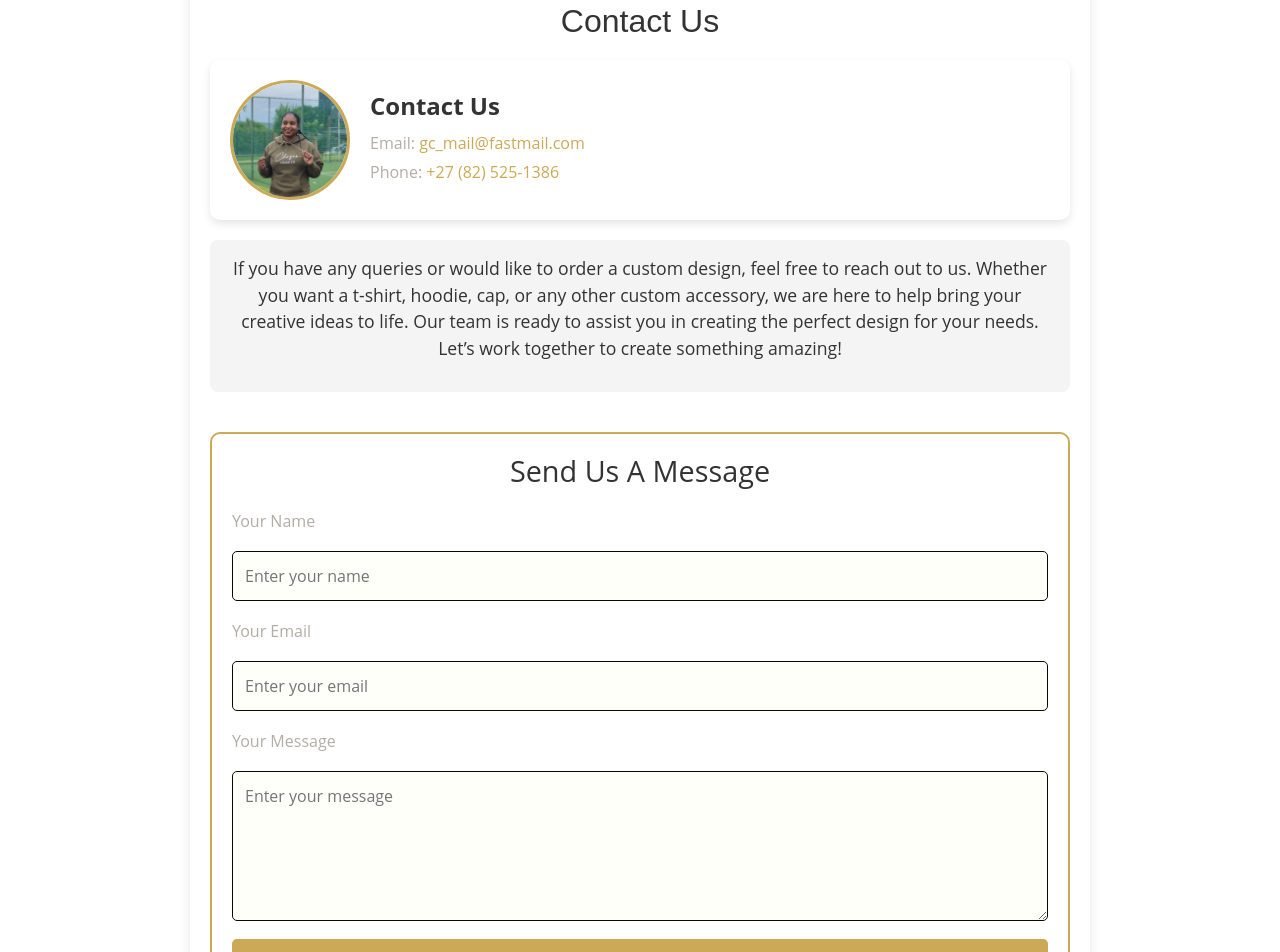
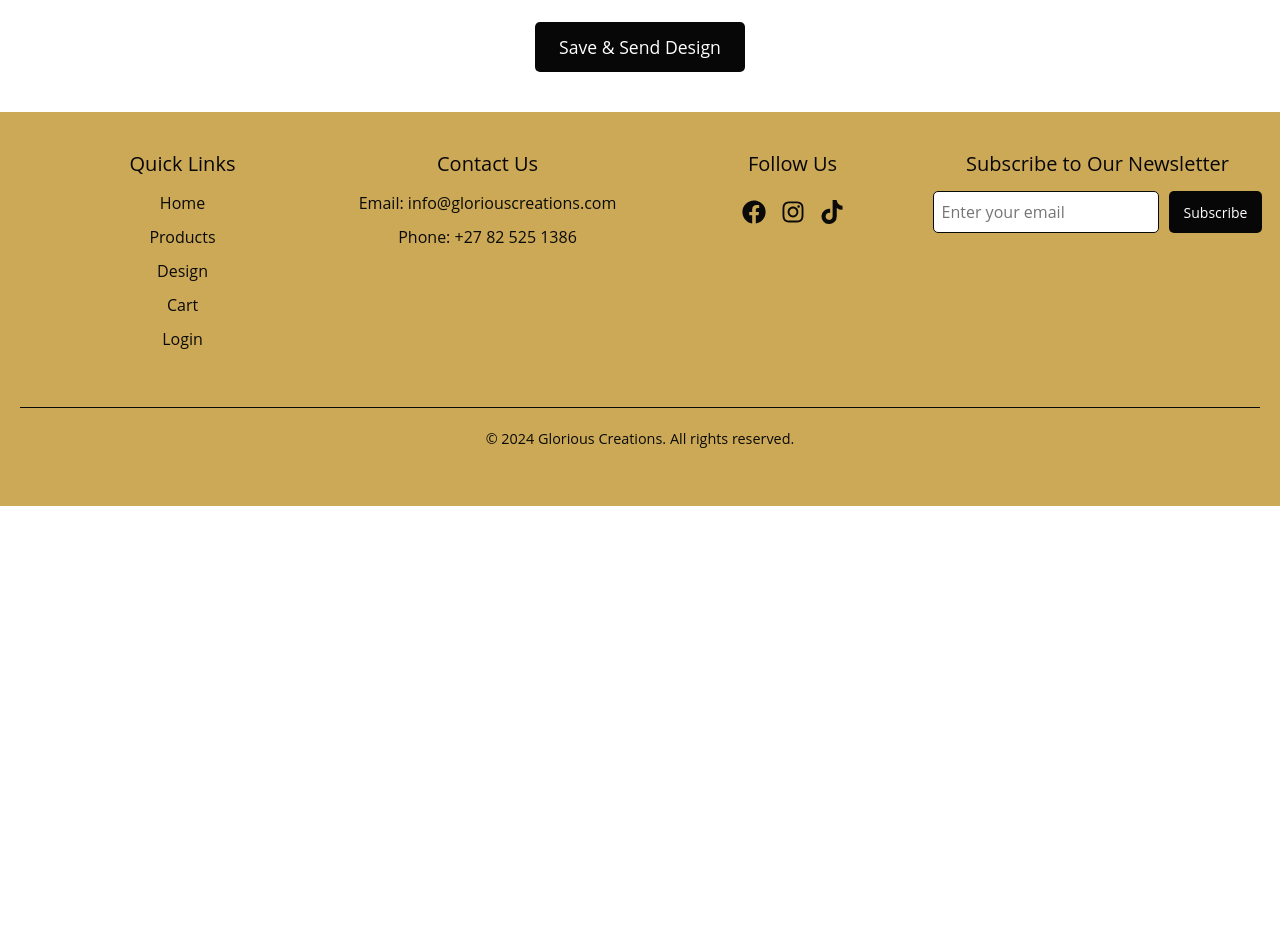
Before and after one commit to joshchif3/FGC, a React (Vite) app: page /contact in a window 1280 px wide. Shown: the part 140-1092 px from the top of the page. After the commit the page ends 800 px from the top, so only its background shows below. Built offline with nearby package versions, Linux system fonts and the light colour scheme.

Commit message:
api chnages

```diff
--- a/src/components/ContactsPage.jsx
+++ b/src/components/ContactsPage.jsx
@@ -1,124 +1,128 @@
 import React, { useState } from "react";
-import emailjs from "emailjs-com";
-import "../styling/ContactsPage.css";
+import { useAuth } from "../services/AuthContext";
+import { useMutation } from "@tanstack/react-query";
+import api from "../services/axios";
+import emailjs from "emailjs-com"; // Add EmailJS import
 
-function ContactsPage() {
-  const [formData, setFormData] = useState({
-    name: "",
-    email: "",
-    message: "",
-  });
-  const [isMessageSent, setIsMessageSent] = useState(false); // States to hansdle the success message
+function Design() {
+  const { user } = useAuth();
+  const [designFile, setDesignFile] = useState(null);
+  const [designPreview, setDesignPreview] = useState(null);
+  const [colors, setColors] = useState("");
+  const [quantity, setQuantity] = useState("");
+  const [sizes, setSizes] = useState("");
+  const [isEmailSent, setIsEmailSent] = useState(false); // Track email status
 
-  const handleChange = (e) => {
-    const { name, value } = e.target;
-    setFormData((prevData) => ({
-      ...prevData,
-      [name]: value,
-    }));
+  const handleFileUpload = (event) => {
+    const file = event.target.files[0];
+    if (file) {
+      setDesignFile(file);
+      setDesignPreview(URL.createObjectURL(file));
+    }
   };
 
-  const handleSubmit = (e) => {
-    e.preventDefault();
+  const uploadDesign = async (formData) => {
+    try {
+      const token = localStorage.getItem("authToken");
+      if (!token) throw new Error("❌ No authentication token found");
 
-    // Send form data to EmailJS
-    emailjs
-      .sendForm(
-        "service_oi6vx5n", // Updated Service ID
-        "template_vzyxdek", // Replace with your template ID
-        e.target, // This will automatically map the form fields to template variables
-        "UNjfGikVEcTG6vuKO" // Replace with your user ID from EmailJS
-      )
-      .then(
-        (result) => {
-          console.log("Message sent: ", result.text);
-          // Set the success message state
-          setIsMessageSent(true);
-          // Optionally, reset the form after a successful submission
-          setFormData({ name: "", email: "", message: "" });
+      const response = await api.post("/api/designs/upload", formData, {
+        headers: {
+          Authorization: `Bearer ${token}`,
+          "Content-Type": "multipart/form-data",
         },
-        (error) => {
-          console.log("Error sending message: ", error.text);
-          // Optionally, handle error feedback
-        }
+      });
+      return response.data;
+    } catch (error) {
+      console.error("❌ Upload error:", error);
+      throw error;
+    }
+  };
+
+  const sendDesignEmail = async (designData) => {
+    try {
+      await emailjs.send(
+        "service_oi6vx5n", // Your Fastmail service ID
+        "template_vzyxdek", // Your template ID
+        {
+          to_name: "Glorious Creations Team",
+          from_name: user?.username || "Customer",
+          from_email: user?.email || "customer@example.com",
+          message: `
+            New Design Submission:
+            Colors: ${designData.colors}
+            Quantity: ${designData.quantity}
+            Sizes: ${designData.sizes}
+            User ID: ${user?.userId || "N/A"}
+          `,
+          // For file attachments, you would need a different approach
+        },
+        "UNjfGikVEcTG6vuKO" // Your EmailJS user ID
       );
+      setIsEmailSent(true);
+    } catch (error) {
+      console.error("❌ Email sending failed:", error);
+      throw error;
+    }
+  };
+
+  const { mutateAsync, isLoading, isError, error } = useMutation({
+    mutationFn: uploadDesign,
+  });
+
+  const handleSubmit = async (event) => {
+    event.preventDefault();
+
+    try {
+      if (!designFile) throw new Error("❌ Please upload a design file");
+
+      const formData = new FormData();
+      formData.append("colors", colors);
+      formData.append("quantity", quantity);
+      formData.append("sizes", sizes);
+      formData.append("designFile", designFile);
+      formData.append("userId", user?.userId);
+
+      // 1. Upload the design
+      await mutateAsync(formData);
+
+      // 2. Send email notification
+      await sendDesignEmail({ colors, quantity, sizes });
+
+      alert("✅ Design saved and email sent successfully!");
+    } catch (error) {
+      console.error("❌ Submission failed:", error);
+      alert(error.message || "❌ Failed to process design");
+    }
   };
 
   return (
-    <div className="contacts-container">
-      <h2>Contact Us</h2>
+    <div className="design-page">
+      {/* ... (keep your existing JSX) ... */}
 
-      {/* Contact Us Section */}
-      <div className="contact-manager-card">
-        <div className="contact-manager-image">
-          <img
-            src="/images/manager.jpg"
-            alt="Sales & Design Manager"
-            className="manager-img"
-          />
+      <form className="order-details" onSubmit={handleSubmit}>
+        {/* ... (keep your existing form fields) ... */}
+
+        <div className="order-options">
+          <button type="submit" className="btn" disabled={isLoading}>
+            {isLoading ? "Processing..." : "Save & Send Design"}
+          </button>
         </div>
-        <div className="contact-manager-info">
-          <h3>Contact Us</h3>
-          <div className="contact-manager-details">
-            <p>Email: <a href="mailto:gc_mail@fastmail.com">gc_mail@fastmail.com</a></p>
-            <p>Phone: <a href="tel:+27825251386">+27 (82) 525-1386</a></p>
-          </div>
-        </div>
-      </div>
+      </form>
 
-      {/* Paragraph Section Above the Form cc */}
-      <div className="contact-paragraph">
-        <p>If you have any queries or would like to order a custom design, feel free to reach out to us. Whether you want a t-shirt, hoodie, cap, or any other custom accessory, we are here to help bring your creative ideas to life. Our team is ready to assist you in creating the perfect design for your needs. Let’s work together to create something amazing!</p>
-      </div>
-
-      {/* Success Message */}
-      {isMessageSent && (
+      {isEmailSent && (
         <div className="success-message">
-          <p>Your message has been sent successfully! We'll get back to you soon.</p>
+          Email notification sent successfully!
         </div>
       )}
 
-      {/* Contact Form */}
-      <div className="contact-form-container">
-        <h3>Send Us A Message</h3>
-        <form onSubmit={handleSubmit} className="contact-form">
-          <label htmlFor="name">Your Name</label>
-          <input
-            type="text"
-            id="name"
-            name="name"
-            value={formData.name}
-            onChange={handleChange}
-            placeholder="Enter your name"
-            required
-          />
-
-          <label htmlFor="email">Your Email</label>
-          <input
-            type="email"
-            id="email"
-            name="email"
-            value={formData.email}
-            onChange={handleChange}
-            placeholder="Enter your email"
-            required
-          />
-
-          <label htmlFor="message">Your Message</label>
-          <textarea
-            id="message"
-            name="message"
-            value={formData.message}
-            onChange={handleChange}
-            placeholder="Enter your message"
-            required
-          ></textarea>
-
-          <button type="submit">Send Message</button>
-        </form>
-      </div>
+      {isError && (
+        <div className="error-message">
+          {error.message || "❌ Failed to process design"}
+        </div>
+      )}
     </div>
   );
 }
 
-export default ContactsPage;
+export default Design;
```
